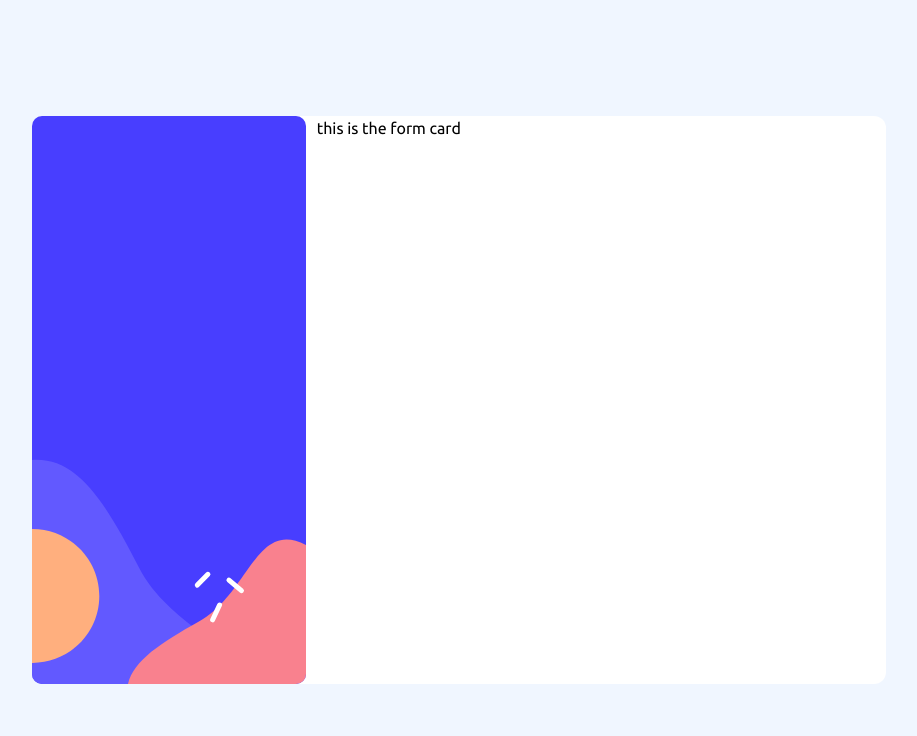
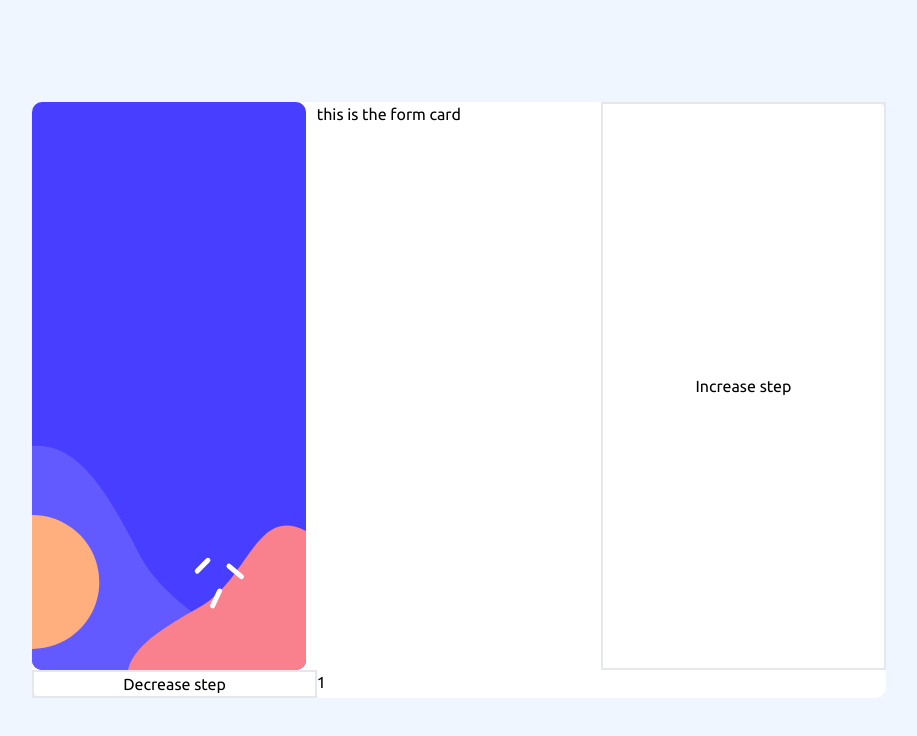
Before and after one commit to rachel-soon/multi-step-form, a Vue app in the folder form-project/: page / in a window 1280 px wide. Shown: the top 736 px of the page, without its empty margins (181-1098 px from the left). Built offline with nearby package versions, Linux system fonts and the light colour scheme.

Commit message:
feat: implement store to handle steps in form

```diff
--- a/form-project/src/assets/main.css
+++ b/form-project/src/assets/main.css
@@ -4,8 +4,6 @@
 @tailwind components;
 @tailwind utilities;
 
-body,
-*,
-html {
+body {
   font-family: 'Ubuntu', sans-serif;
 }
--- a/form-project/src/stores/counter.ts
+++ b/form-project/src/stores/counter.ts
@@ -1,12 +1,21 @@
 import { ref, computed } from 'vue'
 import { defineStore } from 'pinia'
 
-export const useCounterStore = defineStore('counter', () => {
-  const count = ref(0)
-  const doubleCount = computed(() => count.value * 2)
-  function increment() {
-    count.value++
+export const useCounterStore = defineStore('subscriptionForm', {
+  state: () => {
+    return { step: 1 }
+  },
+
+  getters: {
+    getStep: (state) => state.step
+  },
+
+  actions: {
+    increaseStep() {
+      this.step < 4 ? this.step++ : null
+    },
+    decreaseStep() {
+      this.step > 1 ? this.step-- : null
+    }
   }
-
-  return { count, doubleCount, increment }
 })
--- a/form-project/src/views/SubscriptionForm.vue
+++ b/form-project/src/views/SubscriptionForm.vue
@@ -1,10 +1,27 @@
 <script setup lang="ts">
+import { computed } from 'vue'
+import { useCounterStore } from '@/stores/counter'
 import FormSideNav from '@/components/FormSideNav.vue'
+
+const subscriptionStore = useCounterStore()
+
+const currentStep = computed(() => {
+  return subscriptionStore.getStep
+})
+function nextStep() {
+  subscriptionStore.increaseStep()
+}
+function previousStep() {
+  subscriptionStore.decreaseStep()
+}
 </script>
 
 <template>
   <div class="bg-white w-8/12 rounded-xl grid grid-cols-3">
     <FormSideNav></FormSideNav>
     <div class="cols-span-2">this is the form card</div>
+    <button class="border-2" @click="nextStep">Increase step</button>
+    <button class="border-2" @click="previousStep">Decrease step</button>
+    <div>{{ currentStep }}</div>
   </div>
 </template>
```
